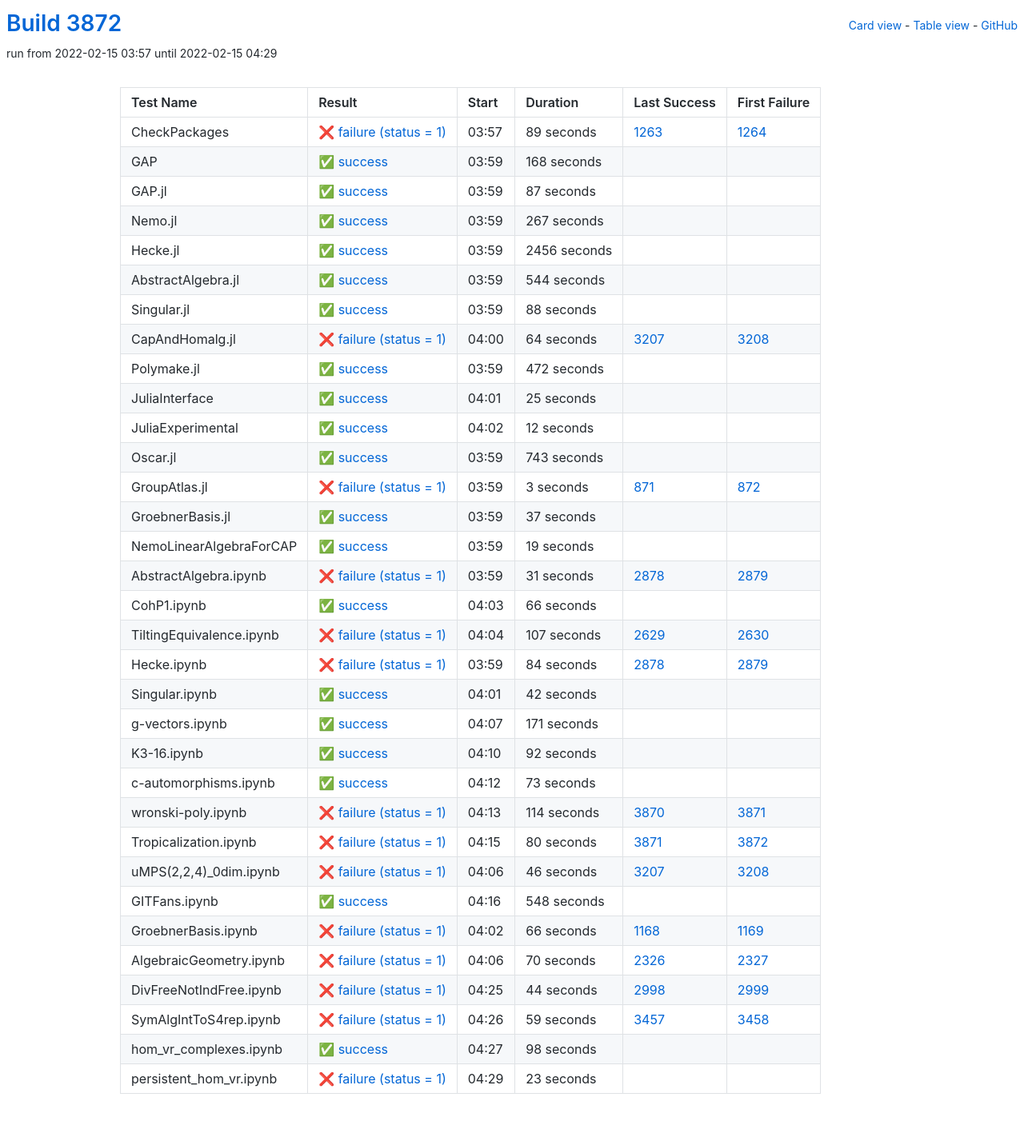
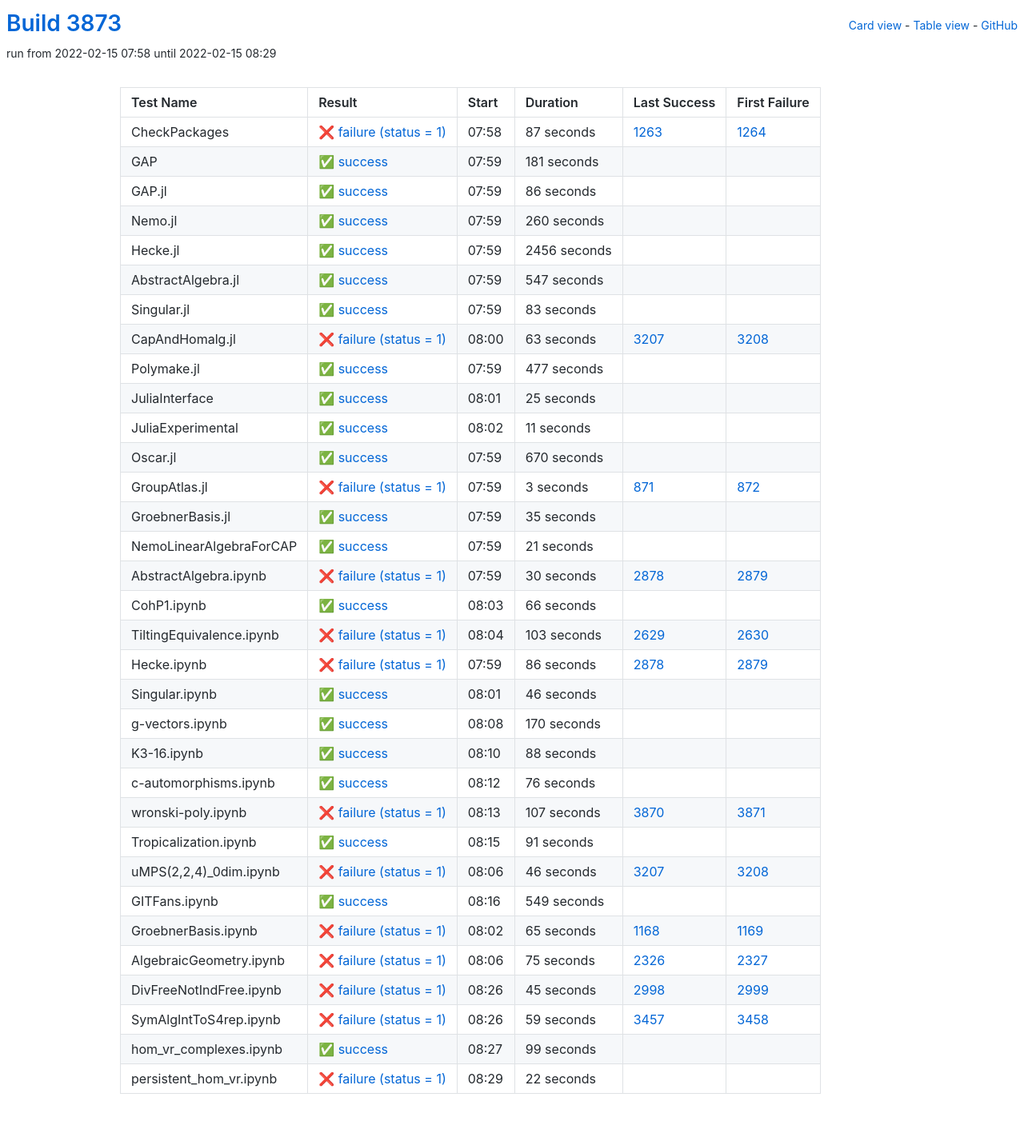
Before and after one commit to oscar-system/oscar-ci-status-stable, a Jekyll site: the page built from table.html, in a window 1280 px wide. Shown: the whole page at 80% size. Built offline with Jekyll 4.4.1, drawn with Linux system fonts in a browser that asks for light colours.

Commit message:
Build #3873

```diff
--- a/_data/ci.yml
+++ b/_data/ci.yml
@@ -1,6 +1,6 @@
 ---
-build: 3872
-build_url: https://oscarci.mathematik.uni-kl.de/job/oscar-stable/3872/
+build: 3873
+build_url: https://oscarci.mathematik.uni-kl.de/job/oscar-stable/3873/
 job: oscar-stable
 organization: oscar-system
 repo: oscar-ci-status-stable
@@ -8,56 +8,56 @@ repourl: https://github.com/oscar-system/oscar-ci-status-stable
 tests:
 - name: CheckPackages
   id: checkpackages
-  log: https://oscarci.mathematik.uni-kl.de/job/oscar-stable/3872/artifact/logs/build-3872/CheckPackages.log
-  start: 2022-02-15 03:57
+  log: https://oscarci.mathematik.uni-kl.de/job/oscar-stable/3873/artifact/logs/build-3873/CheckPackages.log
+  start: 2022-02-15 07:58
   success: false
   exitcode: 1
   status: failure
-  duration: 89
+  duration: 87
   last_success: 1263
   last_success_url: https://oscarci.mathematik.uni-kl.de/job/oscar-stable/1263/
   first_failure: 1264
   first_failure_url: https://oscarci.mathematik.uni-kl.de/job/oscar-stable/1264/
 - name: GAP
   id: gap
-  log: https://oscarci.mathematik.uni-kl.de/job/oscar-stable/3872/artifact/logs/build-3872/GAP.log
-  start: 2022-02-15 03:59
+  log: https://oscarci.mathematik.uni-kl.de/job/oscar-stable/3873/artifact/logs/build-3873/GAP.log
+  start: 2022-02-15 07:59
   success: true
   exitcode: 0
   status: success
-  duration: 168
+  duration: 181
   last_success: false
   last_success_url:
   first_failure: false
   first_failure_url:
 - name: GAP.jl
   id: gap-jl
-  log: https://oscarci.mathematik.uni-kl.de/job/oscar-stable/3872/artifact/logs/build-3872/GAP.jl.log
-  start: 2022-02-15 03:59
+  log: https://oscarci.mathematik.uni-kl.de/job/oscar-stable/3873/artifact/logs/build-3873/GAP.jl.log
+  start: 2022-02-15 07:59
   success: true
   exitcode: 0
   status: success
-  duration: 87
+  duration: 86
   last_success: false
   last_success_url:
   first_failure: false
   first_failure_url:
 - name: Nemo.jl
   id: nemo-jl
-  log: https://oscarci.mathematik.uni-kl.de/job/oscar-stable/3872/artifact/logs/build-3872/Nemo.jl.log
-  start: 2022-02-15 03:59
+  log: https://oscarci.mathematik.uni-kl.de/job/oscar-stable/3873/artifact/logs/build-3873/Nemo.jl.log
+  start: 2022-02-15 07:59
   success: true
   exitcode: 0
   status: success
-  duration: 267
+  duration: 260
   last_success: false
   last_success_url:
   first_failure: false
   first_failure_url:
 - name: Hecke.jl
   id: hecke-jl
-  log: https://oscarci.mathematik.uni-kl.de/job/oscar-stable/3872/artifact/logs/build-3872/Hecke.jl.log
-  start: 2022-02-15 03:59
+  log: https://oscarci.mathematik.uni-kl.de/job/oscar-stable/3873/artifact/logs/build-3873/Hecke.jl.log
+  start: 2022-02-15 07:59
   success: true
   exitcode: 0
   status: success
@@ -68,56 +68,56 @@ tests:
   first_failure_url:
 - name: AbstractAlgebra.jl
   id: abstractalgebra-jl
-  log: https://oscarci.mathematik.uni-kl.de/job/oscar-stable/3872/artifact/logs/build-3872/AbstractAlgebra.jl.log
-  start: 2022-02-15 03:59
+  log: https://oscarci.mathematik.uni-kl.de/job/oscar-stable/3873/artifact/logs/build-3873/AbstractAlgebra.jl.log
+  start: 2022-02-15 07:59
   success: true
   exitcode: 0
   status: success
-  duration: 544
+  duration: 547
   last_success: false
   last_success_url:
   first_failure: false
   first_failure_url:
 - name: Singular.jl
   id: singular-jl
-  log: https://oscarci.mathematik.uni-kl.de/job/oscar-stable/3872/artifact/logs/build-3872/Singular.jl.log
-  start: 2022-02-15 03:59
+  log: https://oscarci.mathematik.uni-kl.de/job/oscar-stable/3873/artifact/logs/build-3873/Singular.jl.log
+  start: 2022-02-15 07:59
   success: true
   exitcode: 0
   status: success
-  duration: 88
+  duration: 83
   last_success: false
   last_success_url:
   first_failure: false
   first_failure_url:
 - name: CapAndHomalg.jl
   id: capandhomalg-jl
-  log: https://oscarci.mathematik.uni-kl.de/job/oscar-stable/3872/artifact/logs/build-3872/CapAndHomalg.jl.log
-  start: 2022-02-15 04:00
+  log: https://oscarci.mathematik.uni-kl.de/job/oscar-stable/3873/artifact/logs/build-3873/CapAndHomalg.jl.log
+  start: 2022-02-15 08:00
   success: false
   exitcode: 1
   status: failure
-  duration: 64
+  duration: 63
   last_success: 3207
   last_success_url: https://oscarci.mathematik.uni-kl.de/job/oscar-stable/3207/
   first_failure: 3208
   first_failure_url: https://oscarci.mathematik.uni-kl.de/job/oscar-stable/3208/
 - name: Polymake.jl
   id: polymake-jl
-  log: https://oscarci.mathematik.uni-kl.de/job/oscar-stable/3872/artifact/logs/build-3872/Polymake.jl.log
-  start: 2022-02-15 03:59
+  log: https://oscarci.mathematik.uni-kl.de/job/oscar-stable/3873/artifact/logs/build-3873/Polymake.jl.log
+  start: 2022-02-15 07:59
   success: true
   exitcode: 0
   status: success
-  duration: 472
+  duration: 477
   last_success: false
   last_success_url:
   first_failure: false
   first_failure_url:
 - name: JuliaInterface
   id: juliainterface
-  log: https://oscarci.mathematik.uni-kl.de/job/oscar-stable/3872/artifact/logs/build-3872/JuliaInterface.log
-  start: 2022-02-15 04:01
+  log: https://oscarci.mathematik.uni-kl.de/job/oscar-stable/3873/artifact/logs/build-3873/JuliaInterface.log
+  start: 2022-02-15 08:01
   success: true
   exitcode: 0
   status: success
@@ -128,32 +128,32 @@ tests:
   first_failure_url:
 - name: JuliaExperimental
   id: juliaexperimental
-  log: https://oscarci.mathematik.uni-kl.de/job/oscar-stable/3872/artifact/logs/build-3872/JuliaExperimental.log
-  start: 2022-02-15 04:02
+  log: https://oscarci.mathematik.uni-kl.de/job/oscar-stable/3873/artifact/logs/build-3873/JuliaExperimental.log
+  start: 2022-02-15 08:02
   success: true
   exitcode: 0
   status: success
-  duration: 12
+  duration: 11
   last_success: false
   last_success_url:
   first_failure: false
   first_failure_url:
 - name: Oscar.jl
   id: oscar-jl
-  log: https://oscarci.mathematik.uni-kl.de/job/oscar-stable/3872/artifact/logs/build-3872/Oscar.jl.log
-  start: 2022-02-15 03:59
+  log: https://oscarci.mathematik.uni-kl.de/job/oscar-stable/3873/artifact/logs/build-3873/Oscar.jl.log
+  start: 2022-02-15 07:59
   success: true
   exitcode: 0
   status: success
-  duration: 743
+  duration: 670
   last_success: false
   last_success_url:
   first_failure: false
   first_failure_url:
 - name: GroupAtlas.jl
   id: groupatlas-jl
-  log: https://oscarci.mathematik.uni-kl.de/job/oscar-stable/3872/artifact/logs/build-3872/GroupAtlas.jl.log
-  start: 2022-02-15 03:59
+  log: https://oscarci.mathematik.uni-kl.de/job/oscar-stable/3873/artifact/logs/build-3873/GroupAtlas.jl.log
+  start: 2022-02-15 07:59
   success: false
   exitcode: 1
   status: failure
@@ -164,44 +164,44 @@ tests:
   first_failure_url: https://oscarci.mathematik.uni-kl.de/job/oscar-stable/872/
 - name: GroebnerBasis.jl
   id: groebnerbasis-jl
-  log: https://oscarci.mathematik.uni-kl.de/job/oscar-stable/3872/artifact/logs/build-3872/GroebnerBasis.jl.log
-  start: 2022-02-15 03:59
+  log: https://oscarci.mathematik.uni-kl.de/job/oscar-stable/3873/artifact/logs/build-3873/GroebnerBasis.jl.log
+  start: 2022-02-15 07:59
   success: true
   exitcode: 0
   status: success
-  duration: 37
+  duration: 35
   last_success: false
   last_success_url:
   first_failure: false
   first_failure_url:
 - name: NemoLinearAlgebraForCAP
   id: nemolinearalgebraforcap
-  log: https://oscarci.mathematik.uni-kl.de/job/oscar-stable/3872/artifact/logs/build-3872/NemoLinearAlgebraForCAP.log
-  start: 2022-02-15 03:59
+  log: https://oscarci.mathematik.uni-kl.de/job/oscar-stable/3873/artifact/logs/build-3873/NemoLinearAlgebraForCAP.log
+  start: 2022-02-15 07:59
   success: true
   exitcode: 0
   status: success
-  duration: 19
+  duration: 21
   last_success: false
   last_success_url:
   first_failure: false
   first_failure_url:
 - name: AbstractAlgebra.ipynb
   id: abstractalgebra-ipynb
-  log: https://oscarci.mathematik.uni-kl.de/job/oscar-stable/3872/artifact/logs/build-3872/AbstractAlgebra.ipynb.log
-  start: 2022-02-15 03:59
+  log: https://oscarci.mathematik.uni-kl.de/job/oscar-stable/3873/artifact/logs/build-3873/AbstractAlgebra.ipynb.log
+  start: 2022-02-15 07:59
   success: false
   exitcode: 1
   status: failure
-  duration: 31
+  duration: 30
   last_success: 2878
   last_success_url: https://oscarci.mathematik.uni-kl.de/job/oscar-stable/2878/
   first_failure: 2879
   first_failure_url: https://oscarci.mathematik.uni-kl.de/job/oscar-stable/2879/
 - name: CohP1.ipynb
   id: cohp1-ipynb
-  log: https://oscarci.mathematik.uni-kl.de/job/oscar-stable/3872/artifact/logs/build-3872/CohP1.ipynb.log
-  start: 2022-02-15 04:03
+  log: https://oscarci.mathematik.uni-kl.de/job/oscar-stable/3873/artifact/logs/build-3873/CohP1.ipynb.log
+  start: 2022-02-15 08:03
   success: true
   exitcode: 0
   status: success
@@ -212,104 +212,104 @@ tests:
   first_failure_url:
 - name: TiltingEquivalence.ipynb
   id: tiltingequivalence-ipynb
-  log: https://oscarci.mathematik.uni-kl.de/job/oscar-stable/3872/artifact/logs/build-3872/TiltingEquivalence.ipynb.log
-  start: 2022-02-15 04:04
+  log: https://oscarci.mathematik.uni-kl.de/job/oscar-stable/3873/artifact/logs/build-3873/TiltingEquivalence.ipynb.log
+  start: 2022-02-15 08:04
   success: false
   exitcode: 1
   status: failure
-  duration: 107
+  duration: 103
   last_success: 2629
   last_success_url: https://oscarci.mathematik.uni-kl.de/job/oscar-stable/2629/
   first_failure: 2630
   first_failure_url: https://oscarci.mathematik.uni-kl.de/job/oscar-stable/2630/
 - name: Hecke.ipynb
   id: hecke-ipynb
-  log: https://oscarci.mathematik.uni-kl.de/job/oscar-stable/3872/artifact/logs/build-3872/Hecke.ipynb.log
-  start: 2022-02-15 03:59
+  log: https://oscarci.mathematik.uni-kl.de/job/oscar-stable/3873/artifact/logs/build-3873/Hecke.ipynb.log
+  start: 2022-02-15 07:59
   success: false
   exitcode: 1
   status: failure
-  duration: 84
+  duration: 86
   last_success: 2878
   last_success_url: https://oscarci.mathematik.uni-kl.de/job/oscar-stable/2878/
   first_failure: 2879
   first_failure_url: https://oscarci.mathematik.uni-kl.de/job/oscar-stable/2879/
 - name: Singular.ipynb
   id: singular-ipynb
-  log: https://oscarci.mathematik.uni-kl.de/job/oscar-stable/3872/artifact/logs/build-3872/Singular.ipynb.log
-  start: 2022-02-15 04:01
+  log: https://oscarci.mathematik.uni-kl.de/job/oscar-stable/3873/artifact/logs/build-3873/Singular.ipynb.log
+  start: 2022-02-15 08:01
   success: true
   exitcode: 0
   status: success
-  duration: 42
+  duration: 46
   last_success: false
   last_success_url:
   first_failure: false
   first_failure_url:
 - name: g-vectors.ipynb
   id: g-vectors-ipynb
-  log: https://oscarci.mathematik.uni-kl.de/job/oscar-stable/3872/artifact/logs/build-3872/g-vectors.ipynb.log
-  start: 2022-02-15 04:07
+  log: https://oscarci.mathematik.uni-kl.de/job/oscar-stable/3873/artifact/logs/build-3873/g-vectors.ipynb.log
+  start: 2022-02-15 08:08
   success: true
   exitcode: 0
   status: success
-  duration: 171
+  duration: 170
   last_success: false
   last_success_url:
   first_failure: false
   first_failure_url:
 - name: K3-16.ipynb
   id: k3-16-ipynb
-  log: https://oscarci.mathematik.uni-kl.de/job/oscar-stable/3872/artifact/logs/build-3872/K3-16.ipynb.log
-  start: 2022-02-15 04:10
+  log: https://oscarci.mathematik.uni-kl.de/job/oscar-stable/3873/artifact/logs/build-3873/K3-16.ipynb.log
+  start: 2022-02-15 08:10
   success: true
   exitcode: 0
   status: success
-  duration: 92
+  duration: 88
   last_success: false
   last_success_url:
   first_failure: false
   first_failure_url:
 - name: c-automorphisms.ipynb
   id: c-automorphisms-ipynb
-  log: https://oscarci.mathematik.uni-kl.de/job/oscar-stable/3872/artifact/logs/build-3872/c-automorphisms.ipynb.log
-  start: 2022-02-15 04:12
+  log: https://oscarci.mathematik.uni-kl.de/job/oscar-stable/3873/artifact/logs/build-3873/c-automorphisms.ipynb.log
+  start: 2022-02-15 08:12
   success: true
   exitcode: 0
   status: success
-  duration: 73
+  duration: 76
   last_success: false
   last_success_url:
   first_failure: false
   first_failure_url:
 - name: wronski-poly.ipynb
   id: wronski-poly-ipynb
-  log: https://oscarci.mathematik.uni-kl.de/job/oscar-stable/3872/artifact/logs/build-3872/wronski-poly.ipynb.log
-  start: 2022-02-15 04:13
+  log: https://oscarci.mathematik.uni-kl.de/job/oscar-stable/3873/artifact/logs/build-3873/wronski-poly.ipynb.log
+  start: 2022-02-15 08:13
   success: false
   exitcode: 1
   status: failure
-  duration: 114
+  duration: 107
   last_success: 3870
   last_success_url: https://oscarci.mathematik.uni-kl.de/job/oscar-stable/3870/
   first_failure: 3871
   first_failure_url: https://oscarci.mathematik.uni-kl.de/job/oscar-stable/3871/
 - name: Tropicalization.ipynb
   id: tropicalization-ipynb
-  log: https://oscarci.mathematik.uni-kl.de/job/oscar-stable/3872/artifact/logs/build-3872/Tropicalization.ipynb.log
-  start: 2022-02-15 04:15
-  success: false
-  exitcode: 1
-  status: failure
-  duration: 80
-  last_success: 3871
-  last_success_url: https://oscarci.mathematik.uni-kl.de/job/oscar-stable/3871/
-  first_failure: 3872
-  first_failure_url: https://oscarci.mathematik.uni-kl.de/job/oscar-stable/3872/
+  log: https://oscarci.mathematik.uni-kl.de/job/oscar-stable/3873/artifact/logs/build-3873/Tropicalization.ipynb.log
+  start: 2022-02-15 08:15
+  success: true
+  exitcode: 0
+  status: success
+  duration: 91
+  last_success: false
+  last_success_url:
+  first_failure: false
+  first_failure_url:
 - name: uMPS(2,2,4)_0dim.ipynb
   id: umps-2-2-4-0dim-ipynb
-  log: https://oscarci.mathematik.uni-kl.de/job/oscar-stable/3872/artifact/logs/build-3872/uMPS-2-2-4-_0dim.ipynb.log
-  start: 2022-02-15 04:06
+  log: https://oscarci.mathematik.uni-kl.de/job/oscar-stable/3873/artifact/logs/build-3873/uMPS-2-2-4-_0dim.ipynb.log
+  start: 2022-02-15 08:06
   success: false
   exitcode: 1
   status: failure
@@ -320,56 +320,56 @@ tests:
   first_failure_url: https://oscarci.mathematik.uni-kl.de/job/oscar-stable/3208/
 - name: GITFans.ipynb
   id: gitfans-ipynb
-  log: https://oscarci.mathematik.uni-kl.de/job/oscar-stable/3872/artifact/logs/build-3872/GITFans.ipynb.log
-  start: 2022-02-15 04:16
+  log: https://oscarci.mathematik.uni-kl.de/job/oscar-stable/3873/artifact/logs/build-3873/GITFans.ipynb.log
+  start: 2022-02-15 08:16
   success: true
   exitcode: 0
   status: success
-  duration: 548
+  duration: 549
   last_success: false
   last_success_url:
   first_failure: false
   first_failure_url:
 - name: GroebnerBasis.ipynb
   id: groebnerbasis-ipynb
-  log: https://oscarci.mathematik.uni-kl.de/job/oscar-stable/3872/artifact/logs/build-3872/GroebnerBasis.ipynb.log
-  start: 2022-02-15 04:02
+  log: https://oscarci.mathematik.uni-kl.de/job/oscar-stable/3873/artifact/logs/build-3873/GroebnerBasis.ipynb.log
+  start: 2022-02-15 08:02
   success: false
   exitcode: 1
   status: failure
-  duration: 66
+  duration: 65
   last_success: 1168
   last_success_url: https://oscarci.mathematik.uni-kl.de/job/oscar-stable/1168/
   first_failure: 1169
   first_failure_url: https://oscarci.mathematik.uni-kl.de/job/oscar-stable/1169/
 - name: AlgebraicGeometry.ipynb
   id: algebraicgeometry-ipynb
-  log: https://oscarci.mathematik.uni-kl.de/job/oscar-stable/3872/artifact/logs/build-3872/AlgebraicGeometry.ipynb.log
-  start: 2022-02-15 04:06
+  log: https://oscarci.mathematik.uni-kl.de/job/oscar-stable/3873/artifact/logs/build-3873/AlgebraicGeometry.ipynb.log
+  start: 2022-02-15 08:06
   success: false
   exitcode: 1
   status: failure
-  duration: 70
+  duration: 75
   last_success: 2326
   last_success_url: https://oscarci.mathematik.uni-kl.de/job/oscar-stable/2326/
   first_failure: 2327
   first_failure_url: https://oscarci.mathematik.uni-kl.de/job/oscar-stable/2327/
 - name: DivFreeNotIndFree.ipynb
   id: divfreenotindfree-ipynb
-  log: https://oscarci.mathematik.uni-kl.de/job/oscar-stable/3872/artifact/logs/build-3872/DivFreeNotIndFree.ipynb.log
-  start: 2022-02-15 04:25
+  log: https://oscarci.mathematik.uni-kl.de/job/oscar-stable/3873/artifact/logs/build-3873/DivFreeNotIndFree.ipynb.log
+  start: 2022-02-15 08:26
   success: false
   exitcode: 1
   status: failure
-  duration: 44
+  duration: 45
   last_success: 2998
   last_success_url: https://oscarci.mathematik.uni-kl.de/job/oscar-stable/2998/
   first_failure: 2999
   first_failure_url: https://oscarci.mathematik.uni-kl.de/job/oscar-stable/2999/
 - name: SymAlgIntToS4rep.ipynb
   id: symalginttos4rep-ipynb
-  log: https://oscarci.mathematik.uni-kl.de/job/oscar-stable/3872/artifact/logs/build-3872/SymAlgIntToS4rep.ipynb.log
-  start: 2022-02-15 04:26
+  log: https://oscarci.mathematik.uni-kl.de/job/oscar-stable/3873/artifact/logs/build-3873/SymAlgIntToS4rep.ipynb.log
+  start: 2022-02-15 08:26
   success: false
   exitcode: 1
   status: failure
@@ -380,24 +380,24 @@ tests:
   first_failure_url: https://oscarci.mathematik.uni-kl.de/job/oscar-stable/3458/
 - name: hom_vr_complexes.ipynb
   id: hom-vr-complexes-ipynb
-  log: https://oscarci.mathematik.uni-kl.de/job/oscar-stable/3872/artifact/logs/build-3872/hom_vr_complexes.ipynb.log
-  start: 2022-02-15 04:27
+  log: https://oscarci.mathematik.uni-kl.de/job/oscar-stable/3873/artifact/logs/build-3873/hom_vr_complexes.ipynb.log
+  start: 2022-02-15 08:27
   success: true
   exitcode: 0
   status: success
-  duration: 98
+  duration: 99
   last_success: false
   last_success_url:
   first_failure: false
   first_failure_url:
 - name: persistent_hom_vr.ipynb
   id: persistent-hom-vr-ipynb
-  log: https://oscarci.mathematik.uni-kl.de/job/oscar-stable/3872/artifact/logs/build-3872/persistent_hom_vr.ipynb.log
-  start: 2022-02-15 04:29
+  log: https://oscarci.mathematik.uni-kl.de/job/oscar-stable/3873/artifact/logs/build-3873/persistent_hom_vr.ipynb.log
+  start: 2022-02-15 08:29
   success: false
   exitcode: 1
   status: failure
-  duration: 23
+  duration: 22
   last_success: false
   last_success_url:
   first_failure: false
```
Also changed, not shown: README.md.
